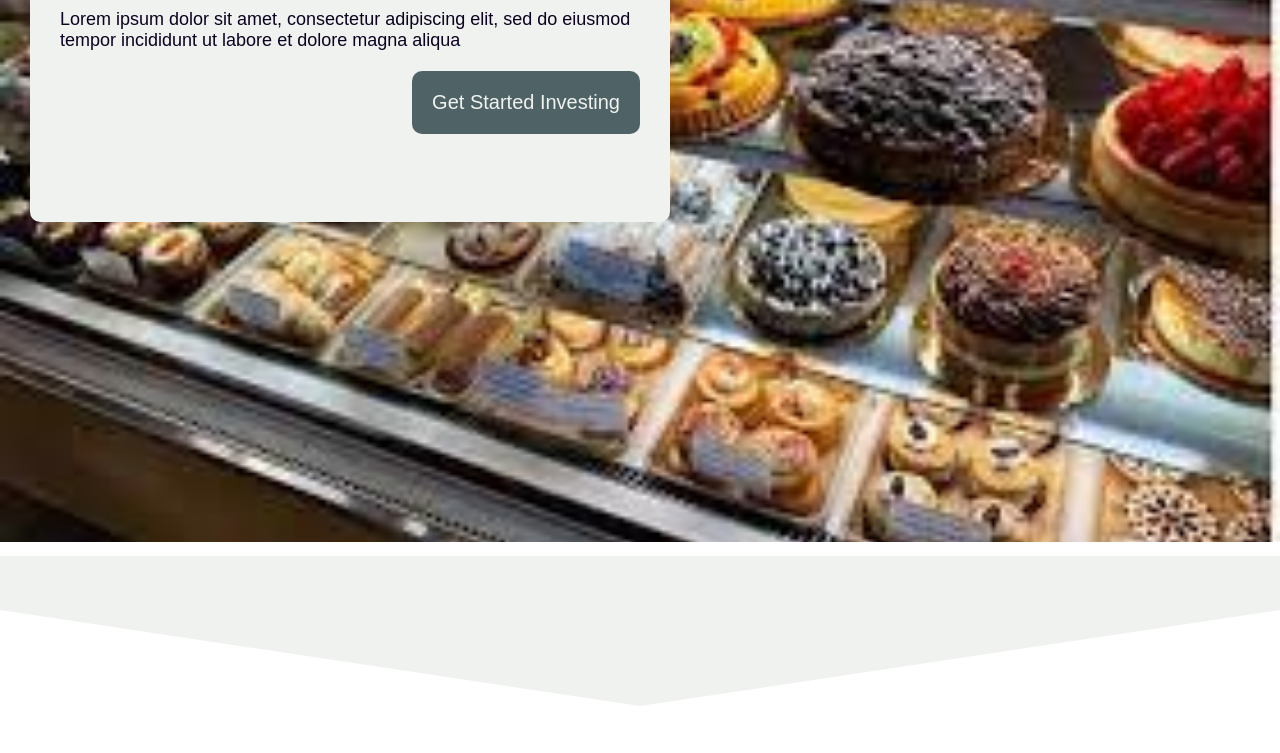
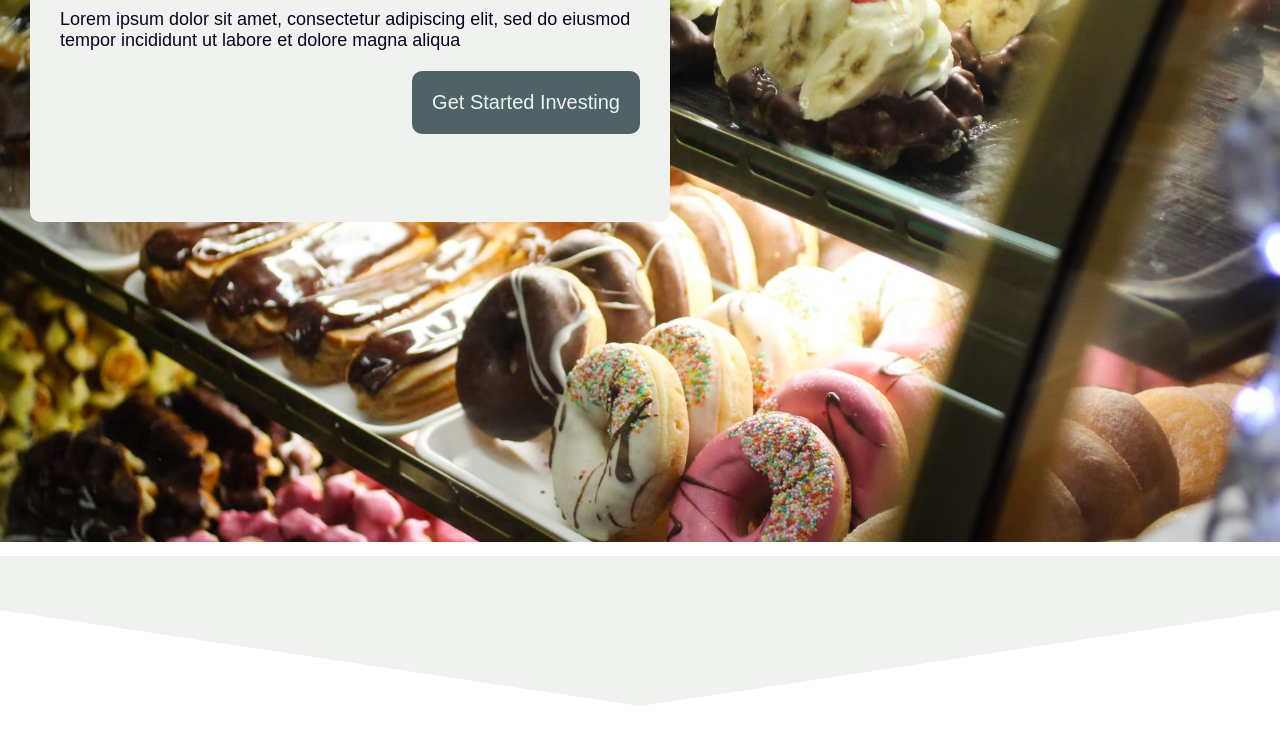
Before and after one commit to mhyneman8/cmyk, a plain HTML site: page index.html in a window 1280 px wide. Shown: the part 268-1021 px from the top of the page. Drawn offline with nearby package versions, Linux system fonts and the light colour scheme.

Commit message:
update index background img

```diff
--- a/css/styles.css
+++ b/css/styles.css
@@ -444,7 +444,7 @@ nav {
 /* home page */
 
 .background {
-    background-image: url("../img/bakery.jfif");
+    background-image: url("../img/bakery.avif");
     background-size: cover;
     background-repeat: no-repeat;
     min-height: 100vh;
--- a/css/styles.production.css
+++ b/css/styles.production.css
@@ -585,7 +585,7 @@ background-color: #bb8a89;
 /* home page */
 
 .background {
-  background-image: url("../img/bakery.jfif");
+  background-image: url("../img/bakery.avif");
   background-size: cover;
   background-repeat: no-repeat;
   min-height: 100vh;
```
Also changed, not shown: index.html (+0 -1 lines), img/bakery.avif (added), img/bakery.jfif (deleted).
